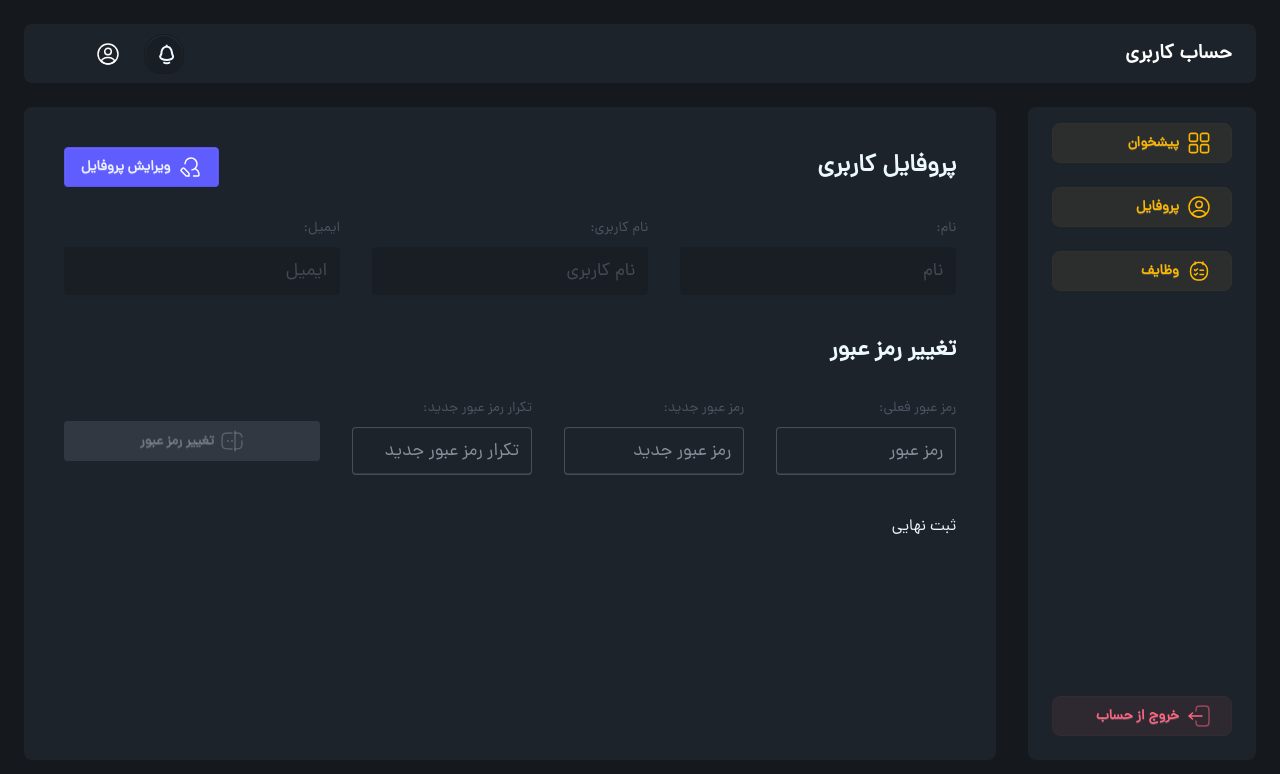
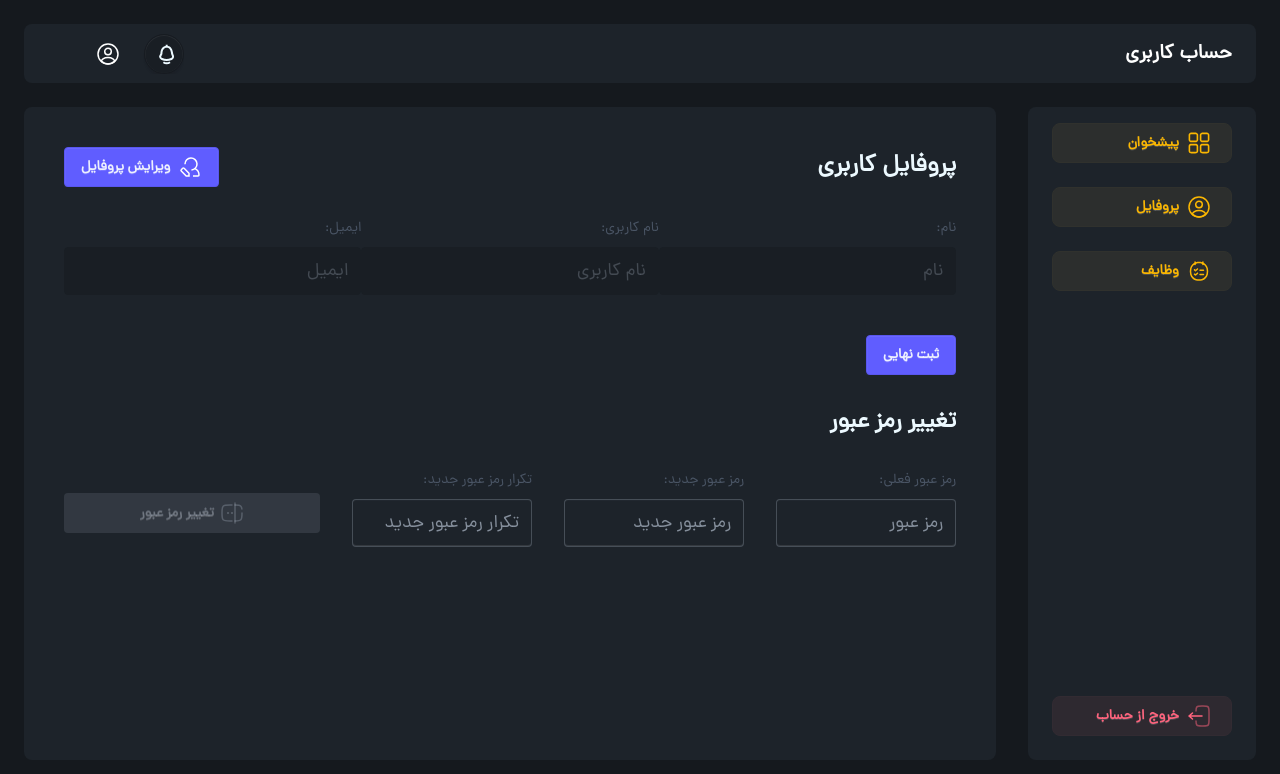
Before and after one commit to MahdiKgz/TaskManagerFront, a Next.js app: page /dashboard/profile in a window 1280 px wide. Shown: the top 774 px of the page. Built offline with nearby package versions, Linux system fonts and the light colour scheme.

Commit message:
build: framer motion

```diff
--- a/package.json
+++ b/package.json
@@ -13,6 +13,7 @@
     "@reduxjs/toolkit": "^2.8.2",
     "@tailwindcss/postcss": "^4.1.11",
     "daisyui": "^5.0.43",
+    "framer-motion": "^12.23.9",
     "husky": "^9.1.7",
     "next": "15.3.4",
     "react": "^19.0.0",
--- a/src/modules/profile/Profile.tsx
+++ b/src/modules/profile/Profile.tsx
@@ -23,9 +23,10 @@ function ProfileModule() {
   } = useProfile();
   const dispatch = useDispatch();
   const isOpen = useSelector((state: RootState) => state.modal.isOpen);
-  const [passwordDataForModal, setPasswordDataForModal] = useState<UserWithoutConfirm >({});
+  const [passwordDataForModal, setPasswordDataForModal] =
+    useState<UserWithoutConfirm>({});
   const handleOpenChangePasswordModal = () => {
-    const currentPasswordData:UserWithoutConfirm = methods.getValues();
+    const currentPasswordData: UserWithoutConfirm = methods.getValues();
     if (!changePasswordButtonDisabled) {
       setPasswordDataForModal(currentPasswordData);
       dispatch(open());
@@ -48,10 +49,18 @@ function ProfileModule() {
             ویرایش پروفایل
           </button>
         </div>
-        <div className="w-full flex flex-col sm:flex-row items-start gap-8">
-          <Input disabled={!editMode} name="name" label="نام:" />
-          <Input disabled={!editMode} name="username" label="نام کاربری:" />
-          <Input disabled={!editMode} name="email" label="ایمیل:" />
+        <div className="w-full flex flex-col justify-end items-start gap-8">
+          <span className="w-full flex flex-col sm:flex-row items-center justify-between h-full">
+            <Input disabled={!editMode} name="name" label="نام:" />
+            <Input disabled={!editMode} name="username" label="نام کاربری:" />
+            <Input disabled={!editMode} name="email" label="ایمیل:" />
+          </span>
+          <button
+            className="btn btn-sm sm:btn-md btn-primary flex items-center justify-center gap-2"
+            type="submit"
+          >
+            ثبت نهایی
+          </button>
         </div>
         <div className="w-full flex flex-col items-start gap-10 sm:gap-8">
           <h1 className="w-full font-bold text-xl sm:text-2xl">
@@ -82,13 +91,13 @@ function ProfileModule() {
               <EditPasswordIcon />
               تغییر رمز عبور
             </button>
+
             {isOpen && (
               <ConfirmModal>
                 <ChangePassword passwordDataForModal={passwordDataForModal} />
               </ConfirmModal>
             )}
           </div>
-          <button type="submit">ثبت نهایی</button>
         </div>
       </form>
     </FormProvider>
--- a/src/modules/profile/components/ConfirmModal.tsx
+++ b/src/modules/profile/components/ConfirmModal.tsx
@@ -1,7 +1,10 @@
+"use client";
+
 import { close } from "@/src/redux/slices/modalSlice";
 import { ReactNode, useEffect } from "react";
 import { createPortal } from "react-dom";
-import { useDispatch, useSelector } from "react-redux";
+import { useDispatch } from "react-redux";
+import { motion } from "framer-motion"
 
 interface IModalProps {
   children: ReactNode;
@@ -22,10 +25,20 @@ const ConfirmModal: React.FC<IModalProps> = ({ children }) => {
   };
 
   return createPortal(
+
+
     <div
       onClick={handleClickOverlay}
       onKeyDown={handleKeyDown}
       className="justify-center items-center fixed text-base-100 z-40 inset-0 brightness-75 backdrop-blur-sm flex w-full h-screen "
+    >
+      <motion.div
+      initial={{opacity: 0}}
+      animate={{
+        opacity: 1,
+
+	  transition:{duration:1,      staggerChildren: 0.2}
+      }}
     >
       <div
         onClick={(e) => e.stopPropagation()}
@@ -37,9 +50,12 @@ const ConfirmModal: React.FC<IModalProps> = ({ children }) => {
         >
           +
         </div>
+
         <div className="flex w-full h-full flex-col">{children}</div>
       </div>
-    </div>,
+      </motion.div>
+    </div>
+,
     document.body
   );
 };
```
Also changed, not shown: 1 other file (tests, documents, lock files or other folders).
